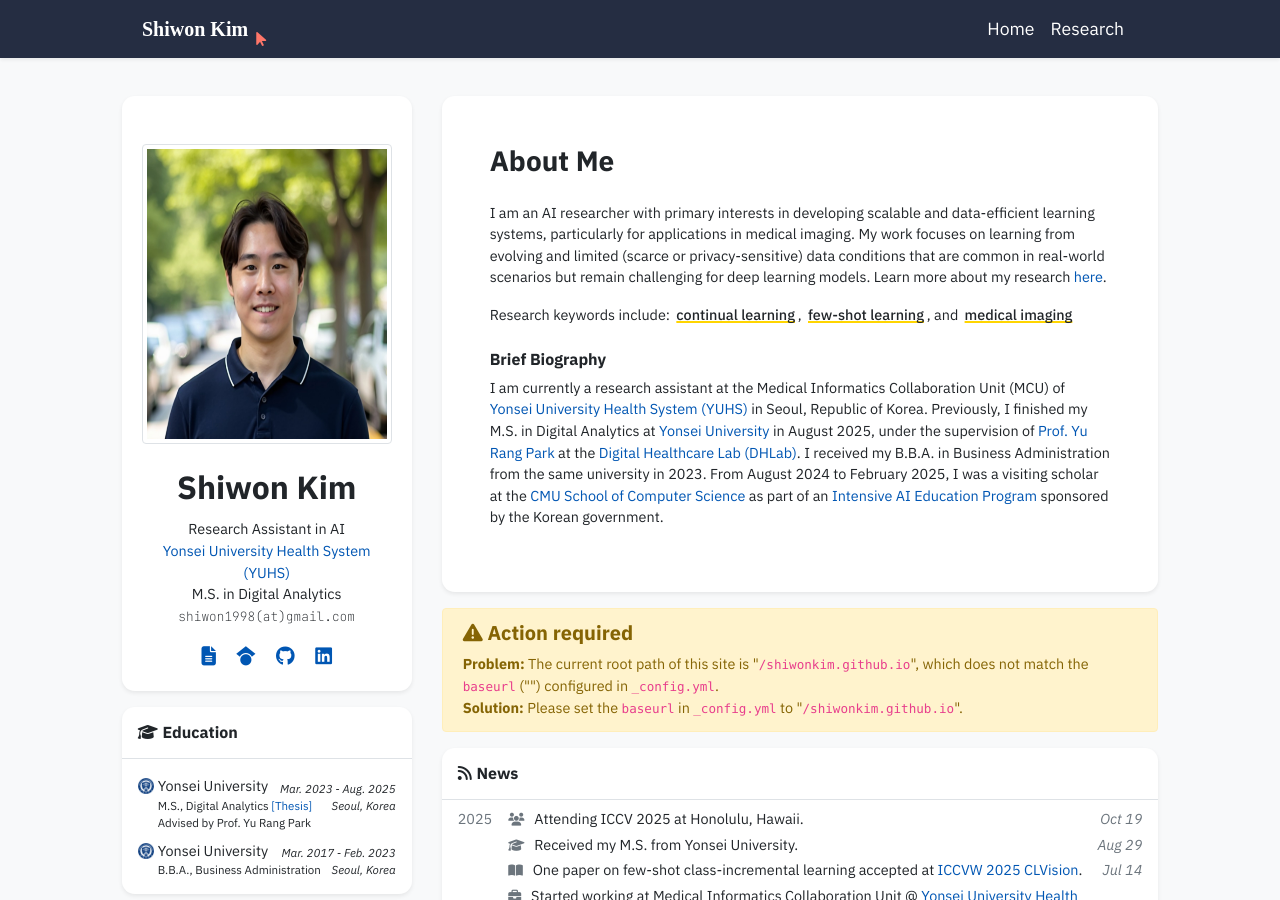
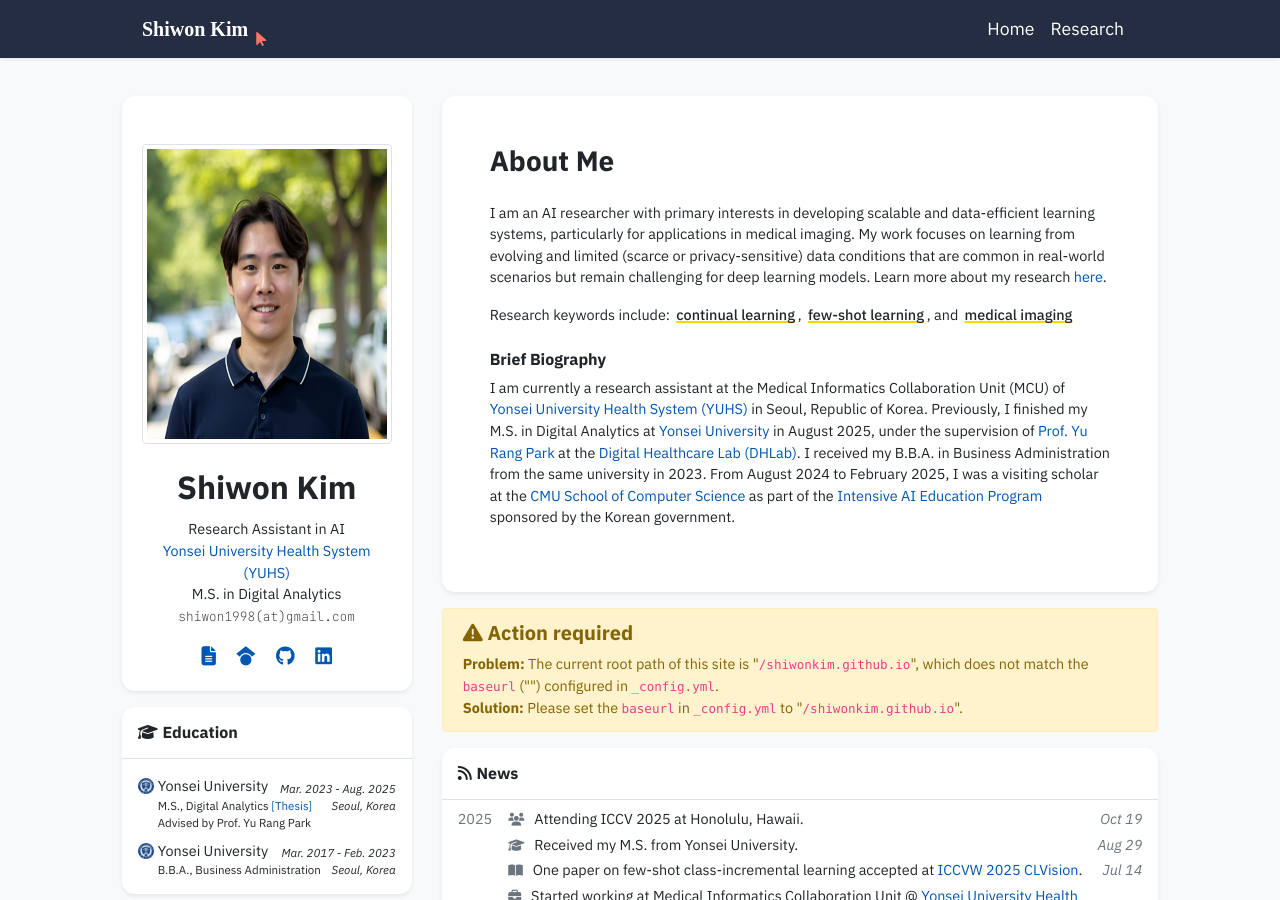
Before and after one commit to shiwonkim/shiwonkim.github.io, a Jekyll site: the page built from index.html, in a window 1280 px wide and 900 px high. Built offline with Jekyll 4.4.1, drawn with Linux system fonts in a browser that asks for light colours; nearby versions of some CDN libraries; some web fonts are replaced; a style sheet for code colours, icons or effects is not loaded.

Commit message:
edit profile

```diff
--- a/_data/profile.yml
+++ b/_data/profile.yml
@@ -36,7 +36,7 @@ short_bio: >-
     I am currently a research assistant at the Medical Informatics Collaboration Unit (MCU) of <a href="https://yuhs.severance.healthcare/yuhs-en/index.do" target="_blank">Yonsei University Health System (YUHS)</a> in Seoul, Republic of Korea.
     Previously, I finished my M.S. in Digital Analytics at <a href="https://www.yonsei.ac.kr/sites/en_sc/index.do" target="_blank">Yonsei University</a> in August 2025, under the supervision of <a href="https://scholar.google.com/citations?user=DNs7sk4AAAAJ&hl=en" target="_blank">Prof. Yu Rang Park</a> at the <a href="https://www.dhlab.org/" target="_blank">Digital Healthcare Lab (DHLab)</a>.
     I received my B.B.A. in Business Administration from the same university in 2023.
-    From August 2024 to February 2025, I was a visiting scholar at the <a href="https://www.cs.cmu.edu/" target="_blank">CMU School of Computer Science</a> as part of an <a href="" target="_blank">Intensive AI Education Program</a> sponsored by the Korean government.
+    From August 2024 to February 2025, I was a visiting scholar at the <a href="https://www.cs.cmu.edu/" target="_blank">CMU School of Computer Science</a> as part of the <a href="" target="_blank">Intensive AI Education Program</a> sponsored by the Korean government.
   </p>
 
 portrait_url: /assets/images/photos/headshot.png
```
